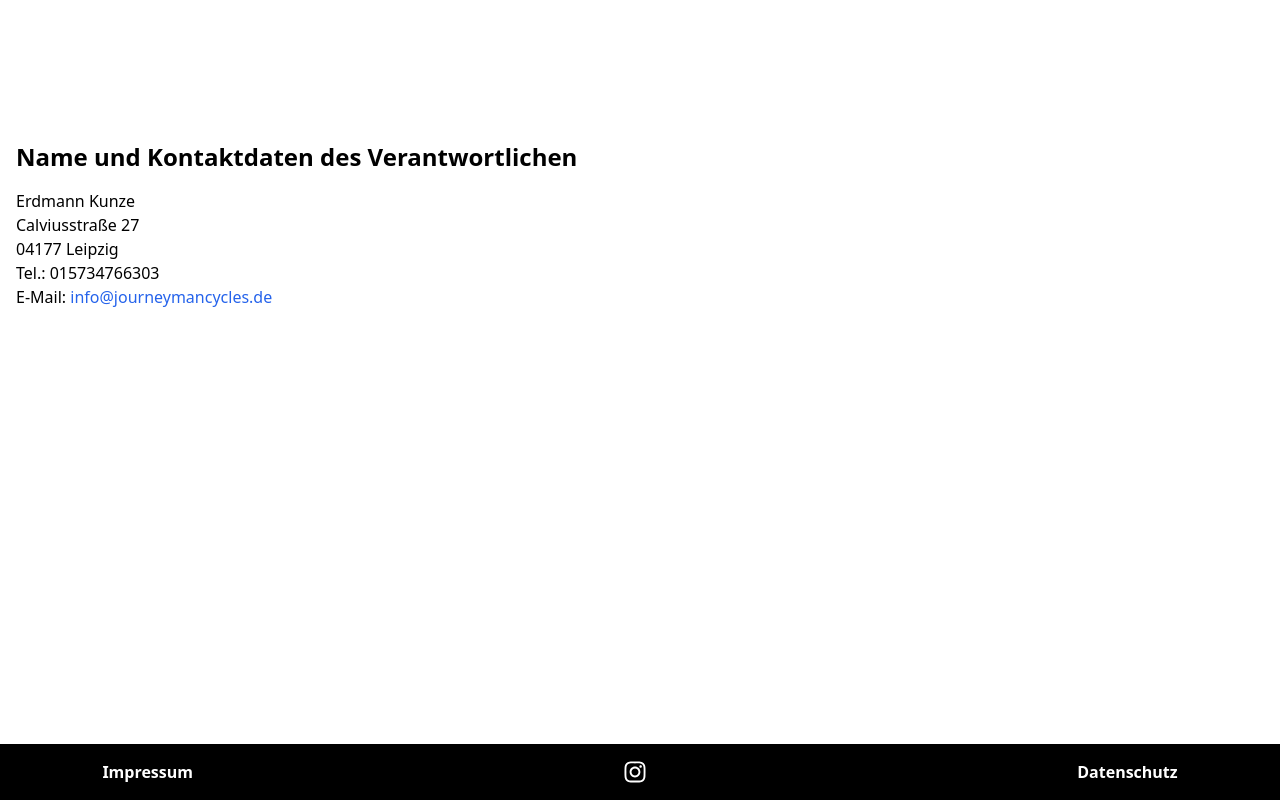
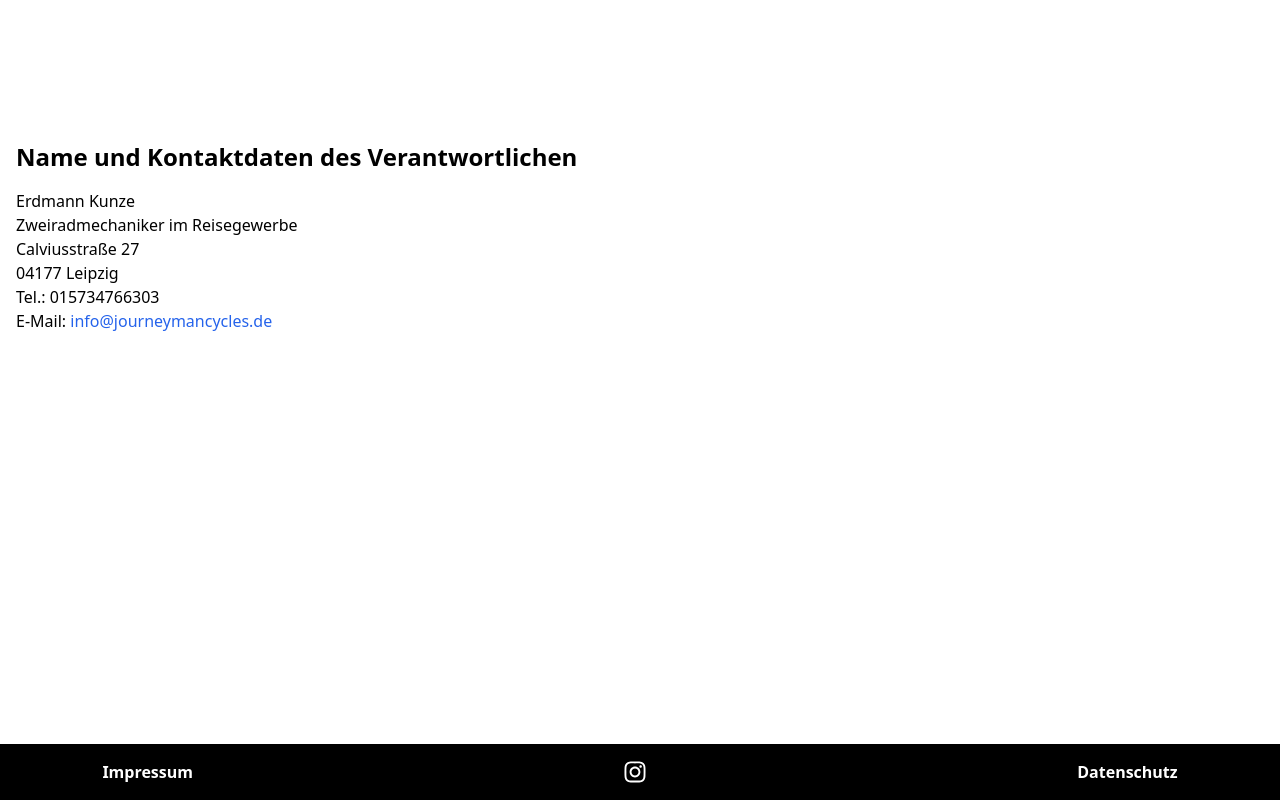
Before and after one commit to Fredmpk/Journeyman-cycles, a React (Vite) app: page /impressum in a window 1280 px wide. Built offline with nearby package versions, Linux system fonts and the light colour scheme.

Commit message:
corrected impressum

```diff
--- a/src/components/impressum.tsx
+++ b/src/components/impressum.tsx
@@ -6,6 +6,8 @@ export default function Impressum() {
       </h2>
       <p className="mb-4">
         Erdmann Kunze
+        <br />
+        Zweiradmechaniker im Reisegewerbe
         <br />
         Calviusstraße 27
         <br />
```
